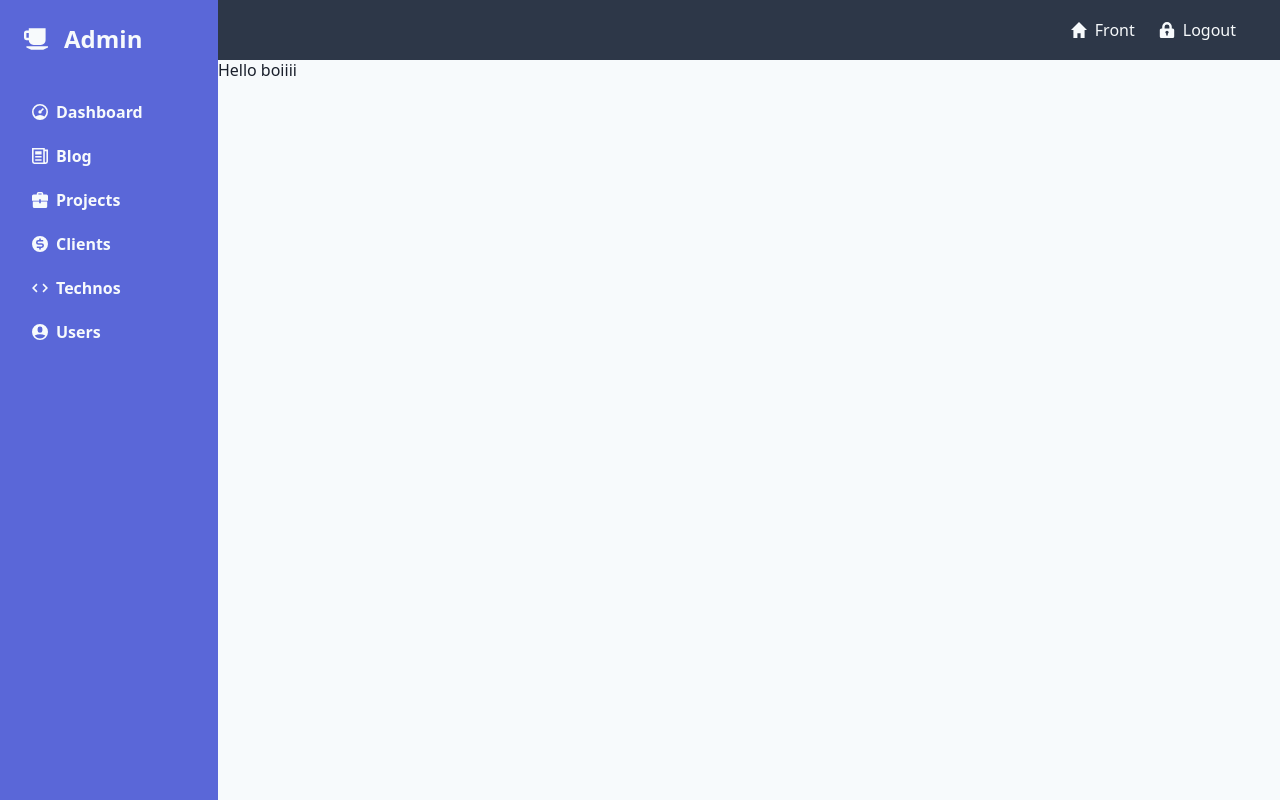
After one commit to kiw808/portfolio, a Symfony app: template templates/admin/index.html.twig in a window 1280 px wide. The commit adds this page. Run offline with Twig, Linux system fonts and the light colour scheme; the template is opened without the code that fills it, so the values that code supplies are empty; style sheets or scripts are compiled from the project's sources; some libraries are stand-ins or nearby versions.

Commit message:
basic menu style

```diff
--- a/src/Controller/HomeController.php
+++ b/src/Controller/HomeController.php
@@ -13,7 +13,7 @@ class HomeController extends AbstractController
      */
     public function index() : Response
     {
-        return $this->render('home/index.html.twig', [
+        return $this->render('front/home/index.html.twig', [
             'controller_name' => 'HomeController',
         ]);
     }
--- /dev/null
+++ b/templates/_macros/admin-dashboard.twig
@@ -0,0 +1,14 @@
+{# Link for side navigation #}
+{% macro item(name, route, icon, currentRoute) %}
+    {% set active = 'bg-indigo-700' %}
+    <li class="my-2">
+        <a class="font-bold flex items-center py-2 px-4 rounded hover:bg-indigo-700 {% if currentRoute == route %}{{
+        active }}{% endif %}"
+           href="{% if route != '#' %}{{ path(route) }}{% else %}{{ route }}{% endif %}">
+            <svg class="h-4 w-4 fill-current text-gray-100 mr-2">
+                <use xlink:href="{{ asset('build/icons/zondicons-sprite.svg#' ~ icon ~ '') }}"></use>
+            </svg>
+            {{ name }}
+        </a>
+    </li>
+{% endmacro %}
--- /dev/null
+++ b/templates/admin/index.html.twig
@@ -0,0 +1,7 @@
+{% extends 'admin/layout/base.html.twig' %}
+
+{% block title %}Admin dashboard{% endblock %}
+
+{% block body %}
+    <h1>Hello boiiii</h1>
+{% endblock %}
--- /dev/null
+++ b/templates/admin/layout/_admin-header.html.twig
@@ -0,0 +1,23 @@
+<div class="p-2 bg-gray-800 flex justify-between">
+    <div></div>
+    <nav>
+        <ul class="text-gray-100 mr-6 flex">
+            <li>
+                <a class="p-3 hover:bg-gray-900 flex items-center rounded" href="{{ path('home') }}">
+                    <svg class="h-4 w-4 fill-current text-gray-100 mr-2">
+                        <use xlink:href="{{ asset('build/icons/zondicons-sprite.svg#home') }}"></use>
+                    </svg>
+                    Front
+                </a>
+            </li>
+            <li>
+                <a class="p-3 hover:bg-gray-900 flex items-center rounded" href="{{ path('app_logout') }}">
+                    <svg class="h-4 w-4 fill-current text-gray-100 mr-2">
+                        <use xlink:href="{{ asset('build/icons/zondicons-sprite.svg#lock-closed') }}"></use>
+                    </svg>
+                    Logout
+                </a>
+            </li>
+        </ul>
+    </nav>
+</div>
--- /dev/null
+++ b/templates/admin/layout/_admin-side.html.twig
@@ -0,0 +1,22 @@
+{% import '_macros/admin-dashboard.twig' as dash %}
+
+{% set currentRoute = app.request.get('_route') %}
+
+<aside class="px-4 w-64 bg-indigo-600">
+    <div class="flex items-center ml-2 mb-6 mt-2">
+        <svg class="h-6 w-6 fill-current text-gray-100 mr-4">
+            <use xlink:href="{{ asset('build/icons/zondicons-sprite.svg#coffee') }}"></use>
+        </svg>
+        <h3 class="text-2xl py-4 font-bold text-gray-100">Admin</h3>
+    </div>
+    <nav class="w-full text-gray-100">
+        <ul>
+            {{ dash.item('Dashboard', 'admin_index', 'dashboard', currentRoute) }}
+            {{ dash.item('Blog', '#', 'news-paper', currentRoute) }}
+            {{ dash.item('Projects', '#', 'portfolio', currentRoute) }}
+            {{ dash.item('Clients', '#', 'currency-dollar', currentRoute) }}
+            {{ dash.item('Technos', '#', 'code', currentRoute) }}
+            {{ dash.item('Users', '#', 'user-solid-circle', currentRoute) }}
+        </ul>
+    </nav>
+</aside>
--- a/templates/base.html.twig
+++ b/templates/admin/layout/base.html.twig
@@ -1,5 +1,5 @@
 <!DOCTYPE html>
-<html lang="fr">
+<html lang="fr" class="text-gray-900 antialiased leading-tight">
     <head>
         <meta charset="UTF-8">
         <title>{% block title %}Welcome!{% endblock %}</title>
@@ -8,12 +8,15 @@
             {{ encore_entry_link_tags('app') }}
         {% endblock %}
     </head>
-    <body class="bg-gray-300">
-        {% if app.request.get('_route') != 'app_login' %}
-            {% include('includes/header.html.twig') %}
-        {% endif %}
+    <body class="min-h-screen bg-gray-100">
+        <div class="min-h-screen flex">
+            {% include('admin/layout/_admin-side.html.twig') %}
 
-        {% block body %}{% endblock %}
+            <div class="w-full">
+                {% include('admin/layout/_admin-header.html.twig') %}
+                {% block body %}{% endblock %}
+            </div>
+        </div>
 
         {% block javascripts %}
             {{ encore_entry_script_tags('app') }}
--- a/templates/home/index.html.twig
+++ b/templates/front/home/index.html.twig
@@ -1,4 +1,4 @@
-{% extends 'base.html.twig' %}
+{% extends 'front/layout/base.html.twig' %}
 
 {% block title %}Home{% endblock %}
 
--- a/templates/security/login.html.twig
+++ b/templates/security/login.html.twig
@@ -1,4 +1,4 @@
-{% extends 'base.html.twig' %}
+{% extends 'front/layout/base.html.twig' %}
 
 {% block title %}Log in!{% endblock %}
 
--- a/webpack.config.js
+++ b/webpack.config.js
@@ -27,6 +27,19 @@ Encore
     .setPublicPath('/build')
     // only needed for CDN's or sub-directory deploy
     //.setManifestKeyPrefix('build/')
+
+    .copyFiles({
+        from: './assets/icons',
+
+        // optional target path, relative to the output dir
+        to: 'icons/[path][name].[ext]',
+
+        // if versioning is enabled, add the file hash too
+        // to: 'icons/[path][name].[hash:8].[ext]',
+
+        // only copy files matching this pattern
+        //pattern: /\.(svg)$/
+    })
 
     /*
      * ENTRY CONFIG
```
Also changed, not shown: src/Controller/Admin/AdminController.php (added, +23 -0 lines), templates/front/layout/base.html.twig (added, +22 -0 lines), assets/icons/zondicons-sprite.svg (added), templates/front/layout/header.html.twig (renamed from templates/includes/header.html.twig).
